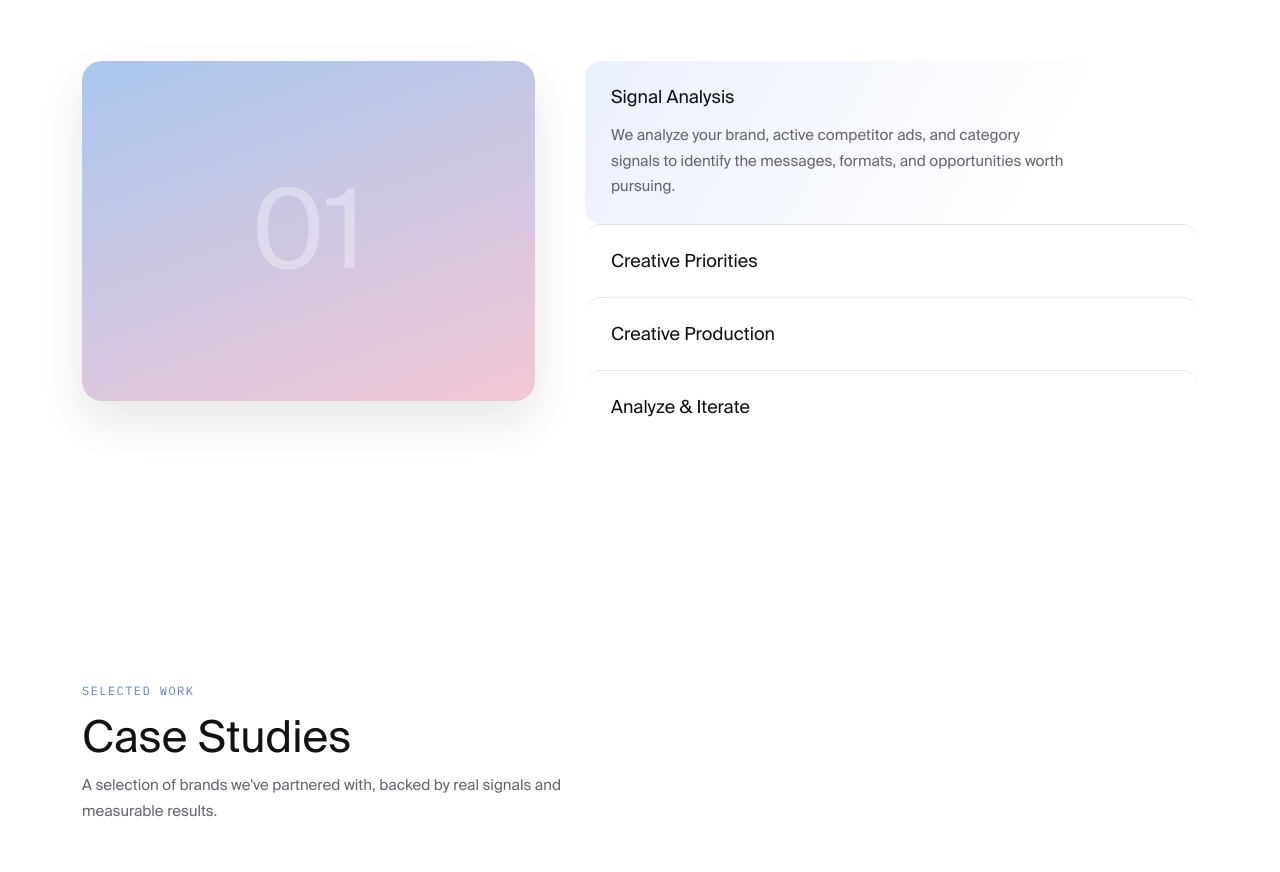
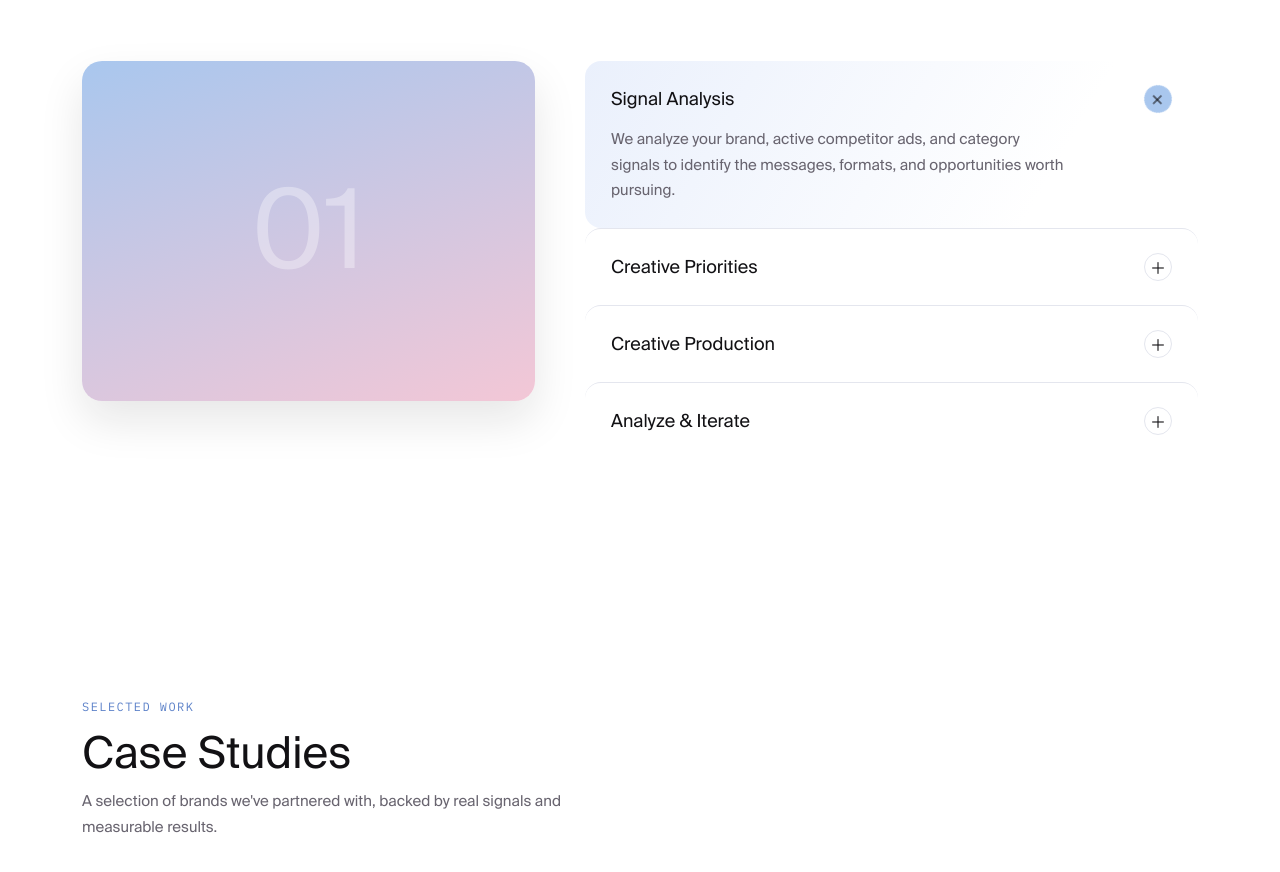
Before and after one commit to outersio/site, a website: page index.html in a window 1280 px wide. Shown: the part 2722-3594 px from the top of the page. Drawn offline with Linux system fonts and the light colour scheme.

Commit message:
Add plus/X chevrons to How We Do items for consistency.
Co-authored-by: Cursor <cursoragent@cursor.com>

```diff
--- a/index.html
+++ b/index.html
@@ -283,9 +283,11 @@
   .how-list .how-row:first-child{border-top:none;}
   .how-row:has(+ .how-row.active){border-top-color:transparent;}
   .how-row.active{border-top-color:transparent;}
-  .how-row-title{display:flex; align-items:baseline; gap:18px;}
+  .how-row-head{display:flex; align-items:center; justify-content:space-between; gap:16px;}
+  .how-row-title{display:flex; align-items:baseline; gap:18px; min-width:0;}
   .how-row-title h3{font-family:var(--sans); font-weight:400; font-size:18px; letter-spacing:0;}
   .how-row.active{background:linear-gradient(120deg, var(--paper-tint) 0%, #fff 75%); color:var(--text-on-paper);}
+  .how-row.active .step-chev{transform:rotate(45deg); background:var(--sky); border-color:var(--sky);}
   .how-panel{display:grid; grid-template-rows:0fr; transition:grid-template-rows .5s cubic-bezier(.16,1,.3,1);}
   .how-row.active .how-panel{grid-template-rows:1fr;}
   .how-panel-inner{overflow:hidden;}
@@ -651,7 +653,10 @@
         <div class="how-row active" data-how
              data-gradient="linear-gradient(160deg, var(--sky) 0%, var(--rose) 100%)"
              data-num="01">
-          <div class="how-row-title"><h3>Signal Analysis</h3></div>
+          <div class="how-row-head">
+            <div class="how-row-title"><h3>Signal Analysis</h3></div>
+            <div class="step-chev">＋</div>
+          </div>
           <div class="how-panel">
             <div class="how-panel-inner">
               <p class="how-desc">We analyze your brand, active competitor ads, and category signals to identify the messages, formats, and opportunities worth pursuing.</p>
@@ -661,7 +666,10 @@
         <div class="how-row" data-how
              data-gradient="linear-gradient(160deg, var(--rose) 0%, var(--sand) 100%)"
              data-num="02">
-          <div class="how-row-title"><h3>Creative Priorities</h3></div>
+          <div class="how-row-head">
+            <div class="how-row-title"><h3>Creative Priorities</h3></div>
+            <div class="step-chev">＋</div>
+          </div>
           <div class="how-panel">
             <div class="how-panel-inner">
               <p class="how-desc">Our internal system turns those signals into a prioritized testing plan, with clear reasoning behind every recommendation.</p>
@@ -671,7 +679,10 @@
         <div class="how-row" data-how
              data-gradient="linear-gradient(160deg, var(--sand) 0%, var(--sky) 100%)"
              data-num="03">
-          <div class="how-row-title"><h3>Creative Production</h3></div>
+          <div class="how-row-head">
+            <div class="how-row-title"><h3>Creative Production</h3></div>
+            <div class="step-chev">＋</div>
+          </div>
           <div class="how-panel">
             <div class="how-panel-inner">
               <p class="how-desc">We develop and produce launch-ready UGC, static, motion, and AI variations around each priority.</p>
@@ -681,7 +692,10 @@
         <div class="how-row" data-how
              data-gradient="linear-gradient(160deg, var(--sky-deep) 0%, var(--rose-deep) 100%)"
              data-num="04">
-          <div class="how-row-title"><h3>Analyze &amp; Iterate</h3></div>
+          <div class="how-row-head">
+            <div class="how-row-title"><h3>Analyze &amp; Iterate</h3></div>
+            <div class="step-chev">＋</div>
+          </div>
           <div class="how-panel">
             <div class="how-panel-inner">
               <p class="how-desc">Once performance data comes in, we identify what worked, what fatigued, and what to build next.</p>
```
